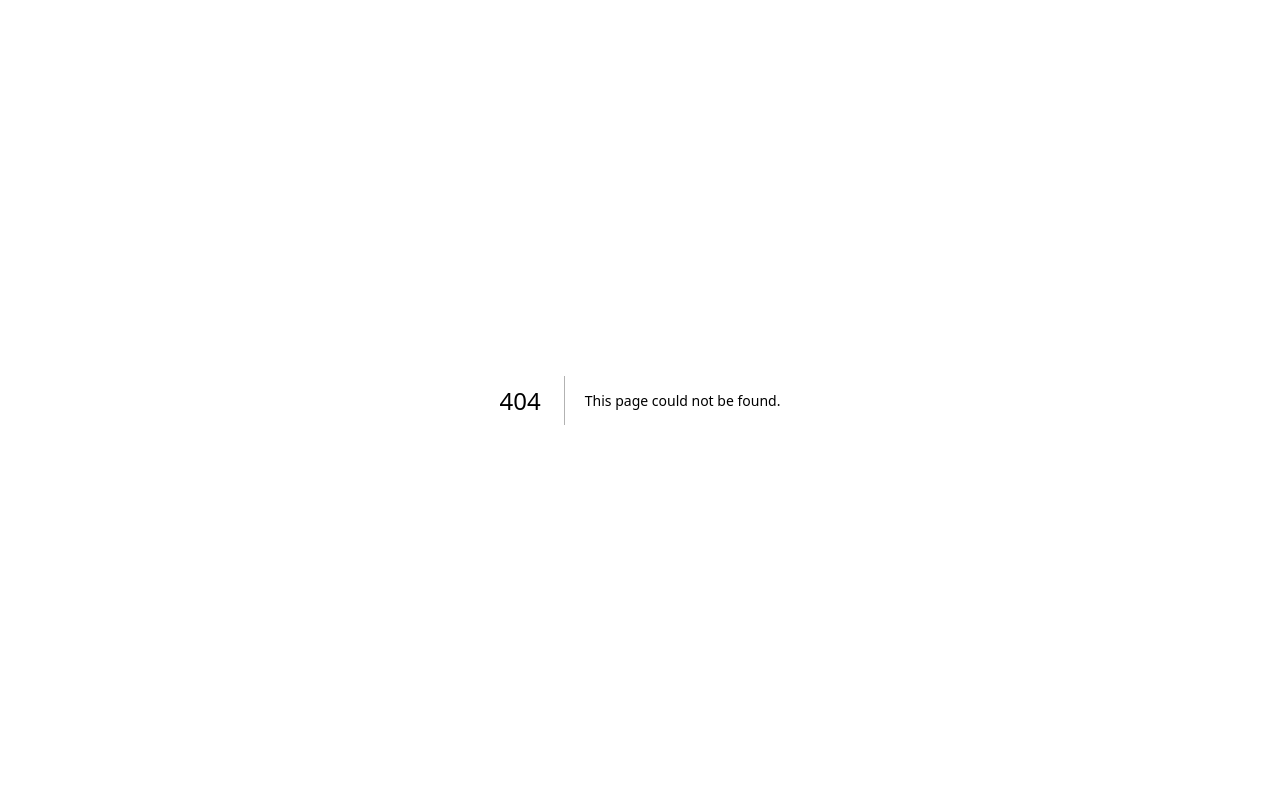
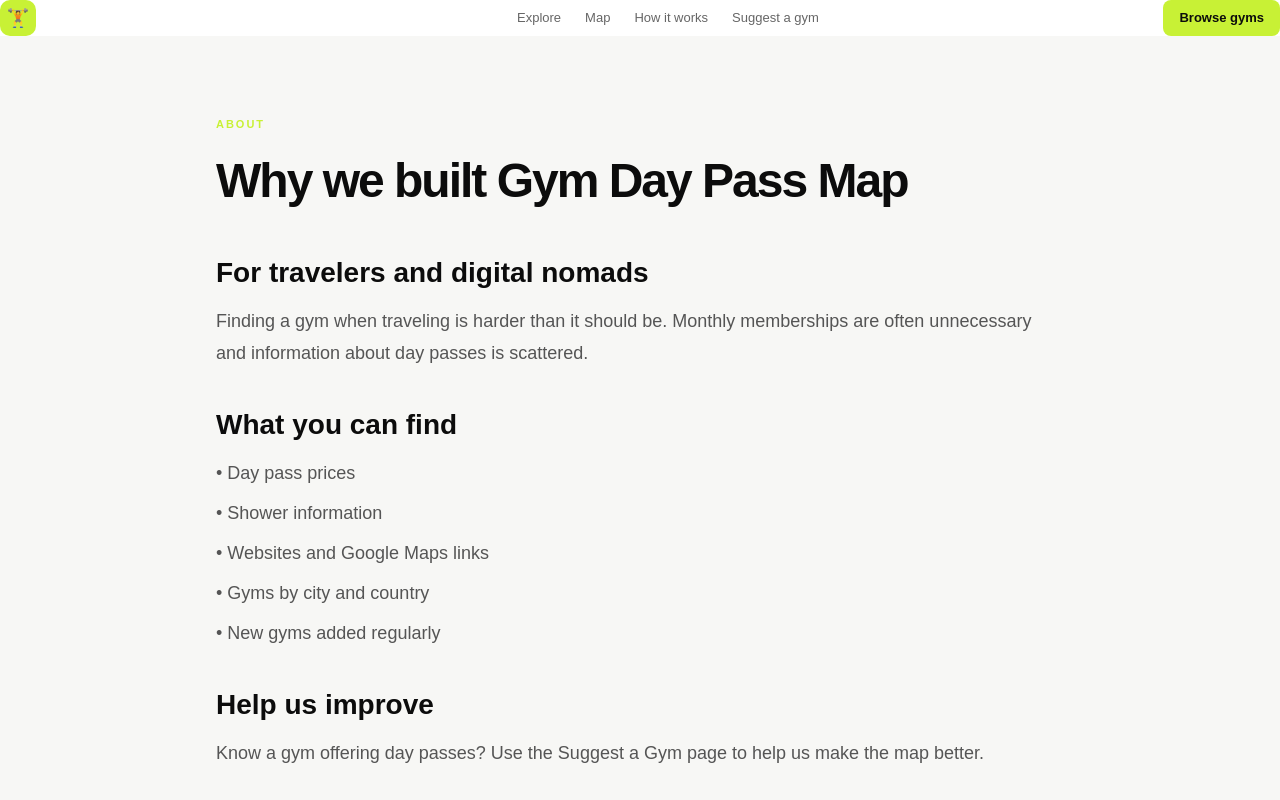
Before and after one commit to aferslid/daypassgyms, a Next.js app: page /about in a window 1280 px wide. Before the commit this address had no page. Shown: the top 800 px of the page. Built offline with nearby package versions, Linux system fonts and the light colour scheme.

Commit message:
18062026

```diff
--- /dev/null
+++ b/app/about/page.tsx
@@ -0,0 +1,72 @@
+import Header from "../components/Header";
+import Footer from "../components/Footer";
+
+export const metadata = {
+  title: "About | Gym Day Pass Map",
+  description:
+    "Why we built Gym Day Pass Map and how we help travelers and digital nomads find gyms with day passes.",
+};
+
+export default function AboutPage() {
+  return (
+    <>
+      <Header />
+
+      <main className="min-h-screen bg-[#F7F7F5]">
+        <div className="mx-auto max-w-4xl px-6 py-20">
+
+          <p className="text-[11px] font-bold uppercase tracking-[0.18em] text-[#C8F135]">
+            About
+          </p>
+
+          <h1 className="mt-3 text-[48px] font-extrabold tracking-[-2px] text-[#0C0C0C]">
+            Why we built Gym Day Pass Map
+          </h1>
+
+          <div className="mt-10 space-y-10 text-[18px] leading-8 text-[#555]">
+
+            <section>
+              <h2 className="text-[28px] font-extrabold text-[#0C0C0C]">
+                For travelers and digital nomads
+              </h2>
+
+              <p className="mt-4">
+                Finding a gym when traveling is harder than it should be.
+                Monthly memberships are often unnecessary and information about
+                day passes is scattered.
+              </p>
+            </section>
+
+            <section>
+              <h2 className="text-[28px] font-extrabold text-[#0C0C0C]">
+                What you can find
+              </h2>
+
+              <ul className="mt-4 space-y-2">
+                <li>• Day pass prices</li>
+                <li>• Shower information</li>
+                <li>• Websites and Google Maps links</li>
+                <li>• Gyms by city and country</li>
+                <li>• New gyms added regularly</li>
+              </ul>
+            </section>
+
+            <section>
+              <h2 className="text-[28px] font-extrabold text-[#0C0C0C]">
+                Help us improve
+              </h2>
+
+              <p className="mt-4">
+                Know a gym offering day passes? Use the Suggest a Gym page to
+                help us make the map better.
+              </p>
+            </section>
+
+          </div>
+        </div>
+      </main>
+
+      <Footer />
+    </>
+  );
+}
```
